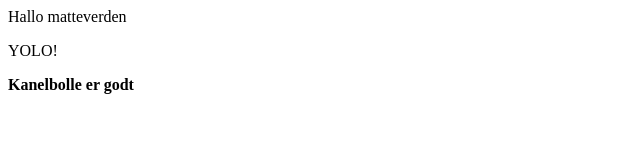
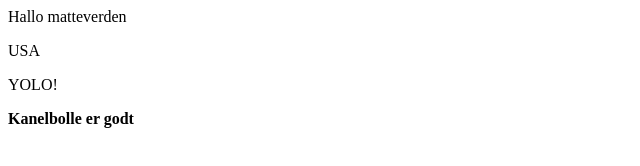
Before and after one commit to Ciber-Norge/git-workshop-2018, a plain HTML site: page index.html in a window 1280 px wide. Shown: the whole page, without its empty margins (0-640 px from the left). Drawn offline with Linux system fonts and the light colour scheme.

Commit message:
ny frase tag

```diff
--- a/index.html
+++ b/index.html
@@ -8,6 +8,7 @@
 </head>
 <body>
     <div class="gabriel supercss">
+	    <frase>USA</frase>
         <p>YOLO!</p>
     </div>
     <b>Kanelbolle er godt</b>
```
